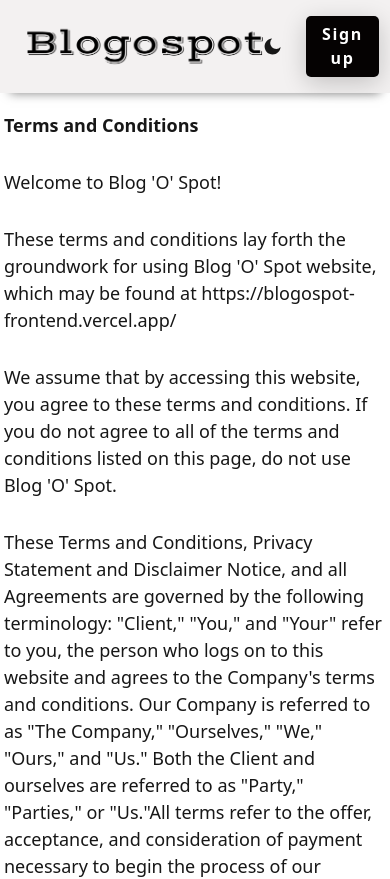
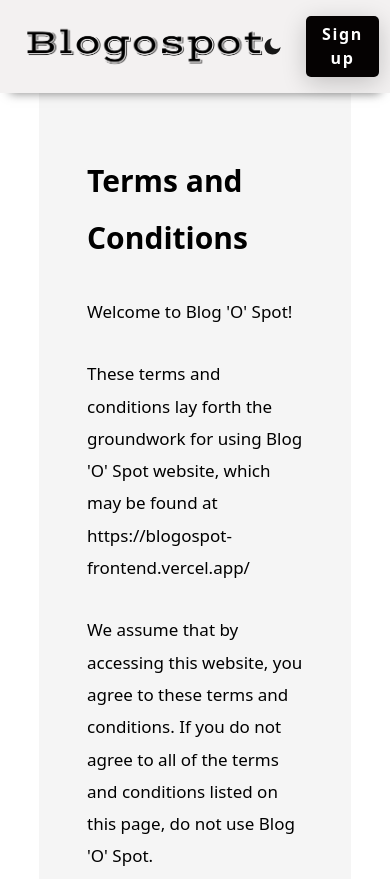
Before and after one commit to SAMUEL-UME/blogospot-frontend, a Next.js app: page /Terms in a window 390 px wide. Shown: the top 879 px of the page. Built offline with nearby package versions, Linux system fonts and the light colour scheme.

Commit message:
Updated the UI for Terms and Privacy page

```diff
--- a/pages/Terms.js
+++ b/pages/Terms.js
@@ -11,7 +11,7 @@
       }`}
     >
       <div className={styles.content}>
-        <h2>
+        <h2 className={styles.heading}>
           <strong>Terms and Conditions</strong>
         </h2>
 
--- a/styles/policy/Privacy.module.css
+++ b/styles/policy/Privacy.module.css
@@ -7,13 +7,25 @@
 
 }
 .content{
-    background-color: whitesmoke;
-    width: 80%;
-    font-size: 20px;
-    display: block;
-    display:block;
-    margin-left: auto;
-    margin-right: auto;
-    text-align: center;
+    display: flex;
+    flex-direction: column;
+    /* background-color: #f2e6fe; */
+    /* background-color: #f5f5f5; */
+    background-color: #fcfcfcda;
+    border: 1px solid #dedede;
+    gap: 20px;
+    width: 60%;
+    font-size: 19px;
+    /* display: block; */
+    margin: 100px auto 30px;
+    text-align: left;
     font-family: "Montserrat", sans-serif;
+    padding: 60px 80px;
 }
+
+@media (max-width: 988px){
+    .content{
+        width: 80%;
+        padding: 60px 50px;
+    }
+}
--- a/styles/policy/Terms.module.css
+++ b/styles/policy/Terms.module.css
@@ -6,24 +6,35 @@
   background: var(--dark-mode);
   color: var(--primary-color);
 }
+.heading{
+  font-size: 30px;
+}
 .content {
   display: flex;
   flex-direction: column;
   justify-content: center;
-  font-size: 18px;
-  padding: 7rem 2rem 3rem 2rem;
+  font-size: 17px;
+  /* padding: 7rem 2rem 3rem 2rem; */
+  padding: 7rem 3rem;
+  margin-top: 40px;
   margin-bottom: 50px;
   margin-left: auto;
   margin-right: auto;
   text-align: left;
   gap: 30px;
   font-family: "Montserrat", sans-serif;
+  width: 70%;
+  /* border: 1px solid white; */
+  line-height: 1.9;
+  background-color: whitesmoke;
+  color: black;
 }
 
-@media (max-width: 580px) {
+@media (max-width: 980px) {
   .content {
-    width: 98%;
-    padding-left: 0px !important;
-    padding-right: 0px !important;
+    width: 80%;
+    padding: 7rem 3rem;
+    /* padding-left: 0px !important;
+    padding-right: 0px !important; */
   }
 }
```
